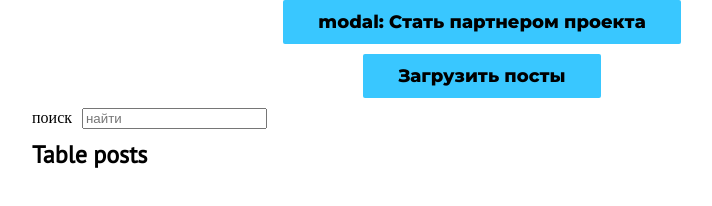
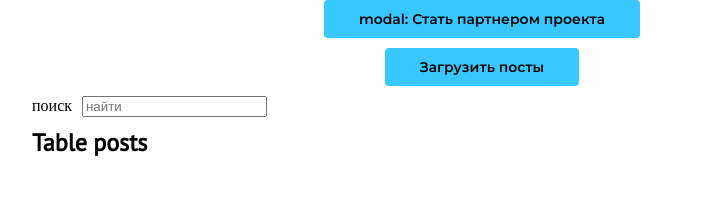
Before and after one commit to vsv14/unimechanic-task-frontend, a website built with webpack: page practice/src/index.html in a window 1280 px wide. Shown: the whole page, without its empty margins (158-870 px from the left). Built offline with nearby package versions, Linux system fonts and the light colour scheme.

Commit message:
first commit

```diff
--- a/practice/src/common/components/bttn/_partnership/bttn_partnership.scss
+++ b/practice/src/common/components/bttn/_partnership/bttn_partnership.scss
@@ -3,14 +3,14 @@
     margin: 0 auto 10px;
     font-family: 'Montserrat';
     font-style: normal;
-    font-weight: 700;
-    font-size: 18px;
+    font-weight: 600;
+    font-size: 14px;
     line-height: 34px;
 
-    padding: 5px 35px;
+    padding: 2px 35px;
 
     border: none;
-    border-radius: 2px;
+    border-radius: 4px;
     background-color: rgb(57, 199, 255);
 
     transition: 250ms;
--- a/practice/src/index.html
+++ b/practice/src/index.html
@@ -3,13 +3,13 @@
 <head>
     <meta charset="UTF-8">
     <meta http-equiv="X-UA-Compatible" content="IE=edge">
-    <meta name="viewport" content="width=device-width, initial-scale=1.0">
+    <meta name="viewport" content="width=device-width, initial-scale=0.5">
     <title>Document</title>
 </head>
 <body>
     <button id="bttn_add-partner" class="bttn_partnership">modal: Стать партнером проекта</button>
 
-    <div>
+    <div style="margin: 0 30px;">
         <button id="bttn_load-posts" class="bttn_partnership">Загрузить посты</button>
         <div class="table" >
             <label style="margin-right: 10px;" for="search-post-input">поиск</label><input id="search-post-input" type="text" placeholder="найти">
```
Also changed, not shown: practice/dist/index.html, 2 other files.
